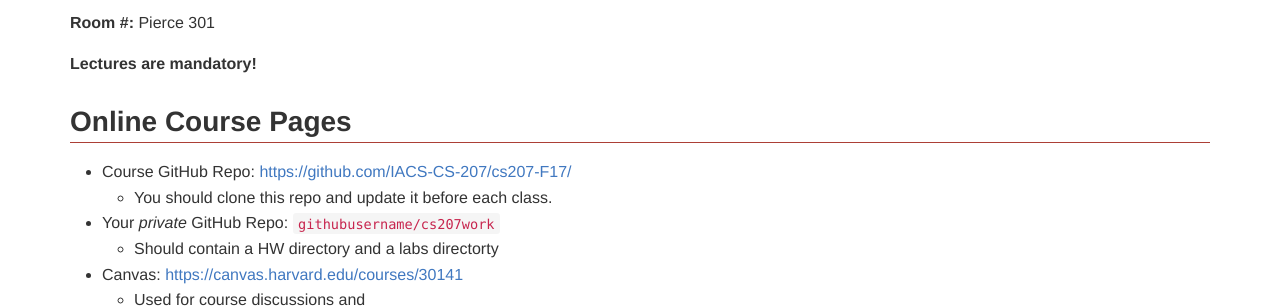
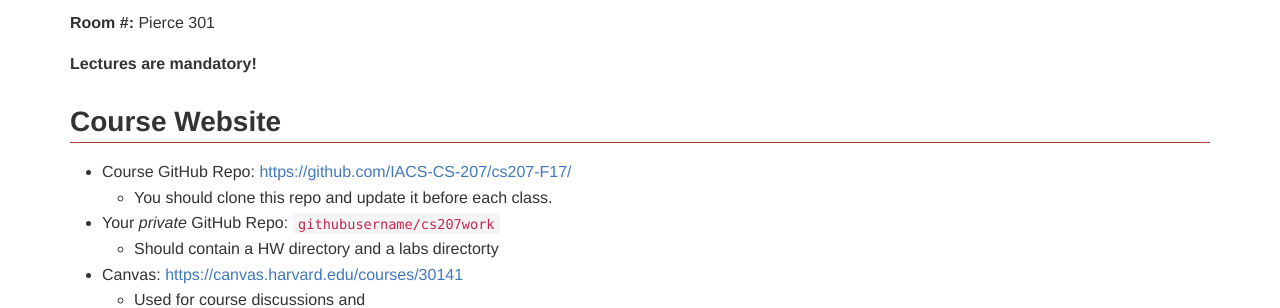
Before and after one commit to xuwd11/cs207_Weidong_Xu, a Jekyll site: the page built from index.md, in a window 1280 px wide. Shown: the part 869-1177 px from the top of the page. Built offline with Jekyll 4.4.1, drawn with Linux system fonts in a browser that asks for light colours; nearby versions of some CDN libraries.

Commit message:
Changed online sites heading to Course Websites.

```diff
--- a/index.md
+++ b/index.md
@@ -67,7 +67,7 @@ After successful completion of this course, you will be able to:
 
 **Lectures are mandatory!**
 
-## Online Course Pages
+## Course Website
 
 * Course GitHub Repo: <https://github.com/IACS-CS-207/cs207-F17/>
   * You should clone this repo and update it before each class.
```
